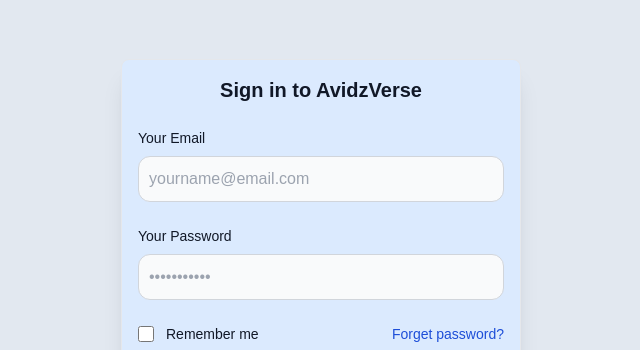
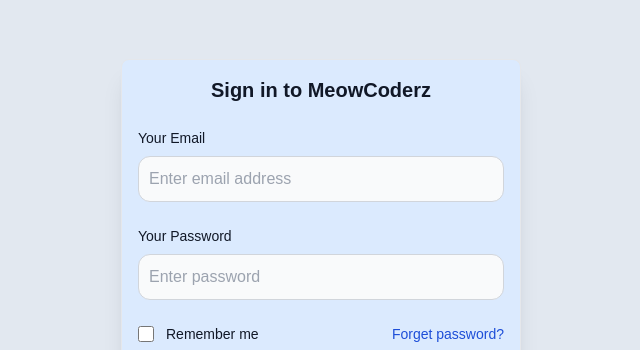
Before and after one commit to avidzcheetah/evotech-first-project, a Next.js app: page /login in a window 1280 px wide. Shown: the part 136-486 px from the top of the page, without its empty margins (319-959 px from the left). Built offline with nearby package versions, Linux system fonts and the light colour scheme.

Commit message:
Update Login Form

```diff
--- a/app/login/login-form.jsx
+++ b/app/login/login-form.jsx
@@ -16,7 +16,7 @@
         <div className=" bg-blue-100 shadow-xl border border-gray-200 rounded-lg p-4">
           <form onSubmit={handleSubmit} className="space-y-6">
             <h3 className="text-center text-xl font-semibold text-gray-900">
-              Sign in to AvidzVerse
+              Sign in to MeowCoderz
             </h3>
 
             <div>
@@ -33,7 +33,7 @@
                 onChange={(e) => setEmail(e.target.value)}
                 id="email"
                 className="bg-gray-50 border border-gray-300 rounded-xl text-gray-900 focus:ring-1 focus:ring-offset-1 focus:ring-blue-500 focus:border-blue-500 block w-full p-2.5"
-                placeholder="yourname@email.com"
+                placeholder="Enter email address"
               />
             </div>
 
@@ -51,7 +51,7 @@
                 onChange={(e) => setPassword(e.target.value)}
                 id="password"
                 className="bg-gray-50 border border-gray-300 rounded-xl text-gray-900 focus:ring-1 focus:ring-offset-1 focus:ring-blue-500 focus:border-blue-500 block w-full p-2.5"
-                placeholder="•••••••••••"
+                placeholder="Enter password"
               />
             </div>
 
```
